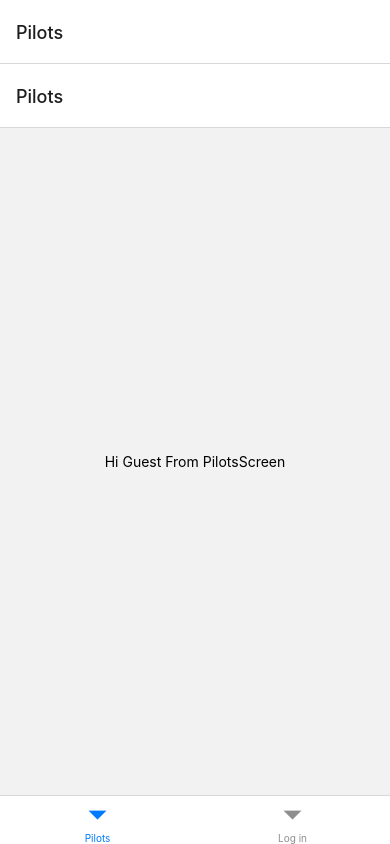
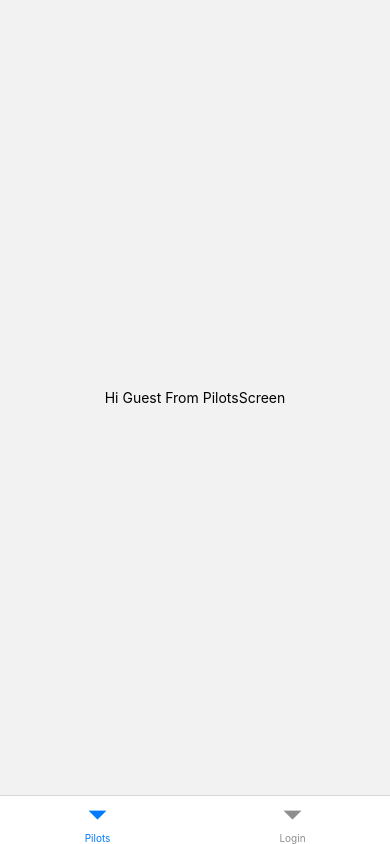
Before and after one commit to atenajoon/ReactNavigationPractice, a React Native app: screen / in a window 390 px wide. Built offline with nearby package versions, Linux system fonts and the light colour scheme.

Commit message:
I don't know, everything has been changed!

```diff
--- a/App.js
+++ b/App.js
@@ -6,60 +6,134 @@ import Login from './screens/Login';
 import Pilots from './screens/Pilots';
 import New from './screens/New';
 import Favorite from './screens/Favorite';
+import {View, Text, Button} from 'react-native';
 
 const Tab = createBottomTabNavigator();
 const Stack = createNativeStackNavigator();
 
-// ===================Stack=====================
+// ===================STACKs=====================
 /**
- * Pilot stack that is used for both guest and user tabs.
+ * GuestStack that is used for both guest and user tabs.
  */
-function PilotsStack() {
+function GuestStack() {
+  return (
+    <Stack.Navigator>
+      <Stack.Screen name="Pilots" component={Pilots} />
+      {/* <Stack.Screen name="Logout" component={Login} />  //this should be a sceern */}
+    </Stack.Navigator>
+  );
+}
+//-----------------------------------------
+/**
+ * UserStack that is used only for user tab.
+ */
+function UserStack() {
   return (
     <Stack.Navigator>
       <Stack.Screen name="Pilots" component={Pilots} />
       <Stack.Screen name="New" component={New} />
       <Stack.Screen name="Favorite" component={Favorite} />
-      <Stack.Screen name="Logout" component={Login} />
+      {/* <Stack.Screen name="Logout" component={Login} />  //this should be a sceern */}
     </Stack.Navigator>
   );
 }
-// ===================Stack=====================
+
 
 // ===================TABs=====================
 /**
  * Tab for guest. It consists of two items, pilots stack and login screen
  */
-function GuestTab() {
+
+ function U_Pilots() {
   return (
     <Tab.Navigator>
-      <Tab.Screen name="Pilots" component={PilotsStack} />
-      <Tab.Screen name="Log in" component={Login} />
+      <Tab.Screen name="Pilots" component={Pilots} />
+      <Tab.Screen name="New" component={New} />
+      <Tab.Screen name="Favorite" component={Favorite} />
+      <Stack.Screen name="Logout" component={Login} />
     </Tab.Navigator>
   );
 }
 
-function UserTab() {
+function UserTebs() {
   return (
-    <Tab.Navigator>
-      <Tab.Screen name="Pilots" component={PilotsStack} />
-      <Tab.Screen name="New" component={Login} />
-      <Tab.Screen name="Fav" component={Login} />
-      <Tab.Screen name="Log Out" component={Login} />
+    <Stack.Navigator>
+      <Stack.Screen
+        name="U_Pilots"
+        component={U_Pilots}
+        options={{headerShown: false}}
+      />
+    </Stack.Navigator>
+  );
+}
+
+function GuestTebs() {
+  return (
+    <Tab.Navigator screenOptions={{headerShown: false}}>
+      <Tab.Screen name="Pilots" component={Pilots} />
+      <Stack.Screen name="Login" component={Login} />
     </Tab.Navigator>
   );
 }
-// ===================TABs=====================
-
+//-----------------------------------------
+/**
+ * Tab for user. It consists of four items, pilots, Favorite, New stacks and the Logout screen.
+ */
+// function UserTebs() {
+//   return (
+//     <Tab.Navigator>
+//       <Tab.Screen name="Pilots" component={Pilots} />
+//       <Tab.Screen name="New" component={New} />
+//       <Tab.Screen name="Favorite" component={Favorite} />
+//       <Stack.Screen name="Logout" component={Login} />
+//     </Tab.Navigator>
+//   );
+// }
+//-----------------------------------------
 /**
  * Parent component that contains tabs.
  * It's expected to switch between them based on user's context
  */
 export default function App() {
   const isLoggedIn = false;
+  // const isLoggedIn = true;
   return (
     <NavigationContainer>
-      {isLoggedIn ? <UserTab /> : <GuestTab />}
+      {isLoggedIn ? <UserTebs /> : <GuestTebs />}
     </NavigationContainer>
   );
 }
+
+// ===================SCREENs=====================
+/**
+ * Login screen is for guest.
+ */
+
+/**
+ * Logout screen is for user.
+ */
+
+// function GuestPilots() {
+//   return (
+//     <Tab.Navigator>
+//       <Tab.Screen name="Pilots" component={Pilots} />
+//       <Stack.Screen name="Login" component={Login} />
+//     </Tab.Navigator>
+//   );
+// }
+
+// function App() {
+//   // App =>> Login page
+//   return (
+//     <NavigationContainer>
+//       <Stack.Navigator>
+//         <Stack.Screen
+//           name="GuestPilots"
+//           component={GuestPilots}
+//           options={{headerShown: false}}
+//         />
+//         <Stack.Screen name="Login" component={Login} />
+//       </Stack.Navigator>
+//     </NavigationContainer>
+//   );
+// }
```
